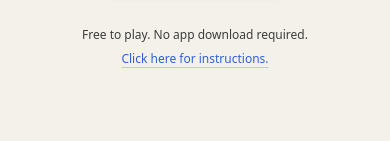
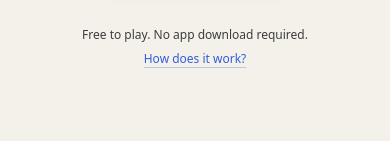
Before and after one commit to maximkali/Winey-Windsurf, a Next.js app: page / in a window 390 px wide. Shown: the part 655-796 px from the top of the page. Built offline with nearby package versions, Linux system fonts and the light colour scheme.

Commit message:
Hero link + HowItWorks mobile polish
- Hero link text: 'How does it work?'
- Reduced HowItWorks mobile secondary phone overlap (moved outward)
- Keeps smooth-scroll behavior without URL hash

```diff
--- a/src/app/page.tsx
+++ b/src/app/page.tsx
@@ -81,7 +81,7 @@ function Hero() {
                   className="inline-flex items-center text-[color:var(--winey-accent-link)]/90 hover:text-[color:var(--winey-accent-link)] underline underline-offset-4 decoration-[color:var(--winey-accent-link)]/25 hover:decoration-[color:var(--winey-accent-link)]/60 transition-colors"
                   aria-label="Jump to instructions"
                 >
-                  Click here for instructions.
+                  How does it work?
                 </button>
               </div>
             </div>
@@ -412,7 +412,7 @@ function HowItWorks() {
                   {/* Secondary phone - positioned based on imageAltPosition */}
                   {GAME_STEPS[activeStep].imageAlt && GAME_STEPS[activeStep].imageAltPosition === 'left' && (
                     <motion.div
-                      className="absolute -left-16 sm:-left-20 lg:-left-32 top-[28%] sm:top-[26%] lg:top-[25%] w-[110px] sm:w-[160px] lg:w-[200px] -z-10 overflow-visible"
+                      className="absolute -left-20 sm:-left-20 lg:-left-32 top-[28%] sm:top-[26%] lg:top-[25%] w-[110px] sm:w-[160px] lg:w-[200px] -z-10 overflow-visible"
                       style={{ rotate: 4 }}
                       initial={{ opacity: 0 }}
                       animate={{ opacity: 0.65 }}
@@ -431,7 +431,7 @@ function HowItWorks() {
                   {/* Secondary phone on the right */}
                   {GAME_STEPS[activeStep].imageAlt && GAME_STEPS[activeStep].imageAltPosition === 'right' && (
                     <motion.div
-                      className="absolute -right-16 sm:-right-20 lg:-right-32 top-[28%] sm:top-[26%] lg:top-[25%] w-[110px] sm:w-[160px] lg:w-[200px] -z-10 overflow-visible"
+                      className="absolute -right-20 sm:-right-20 lg:-right-32 top-[28%] sm:top-[26%] lg:top-[25%] w-[110px] sm:w-[160px] lg:w-[200px] -z-10 overflow-visible"
                       style={{ rotate: -4 }}
                       initial={{ opacity: 0 }}
                       animate={{ opacity: 0.65 }}
```
